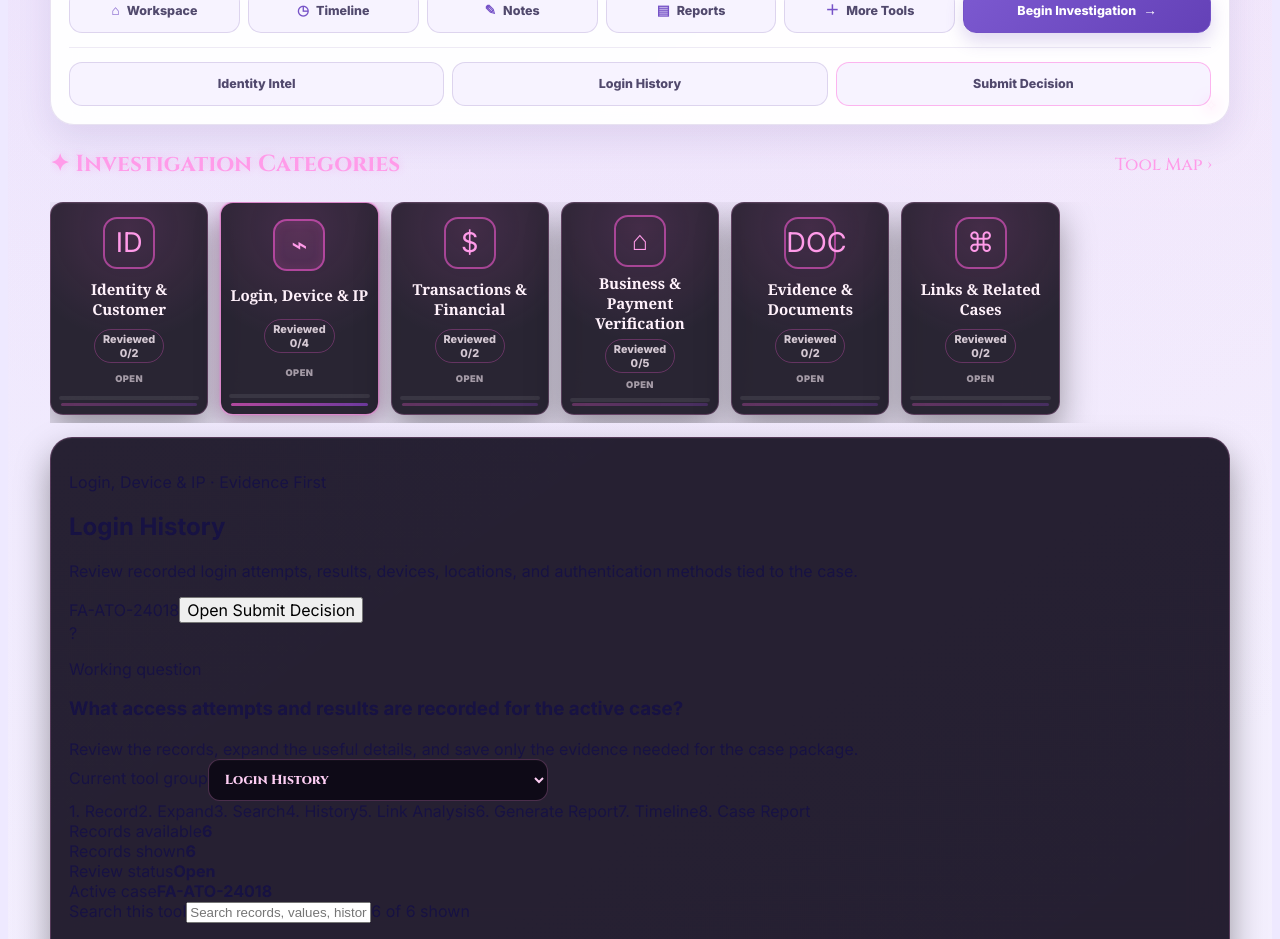
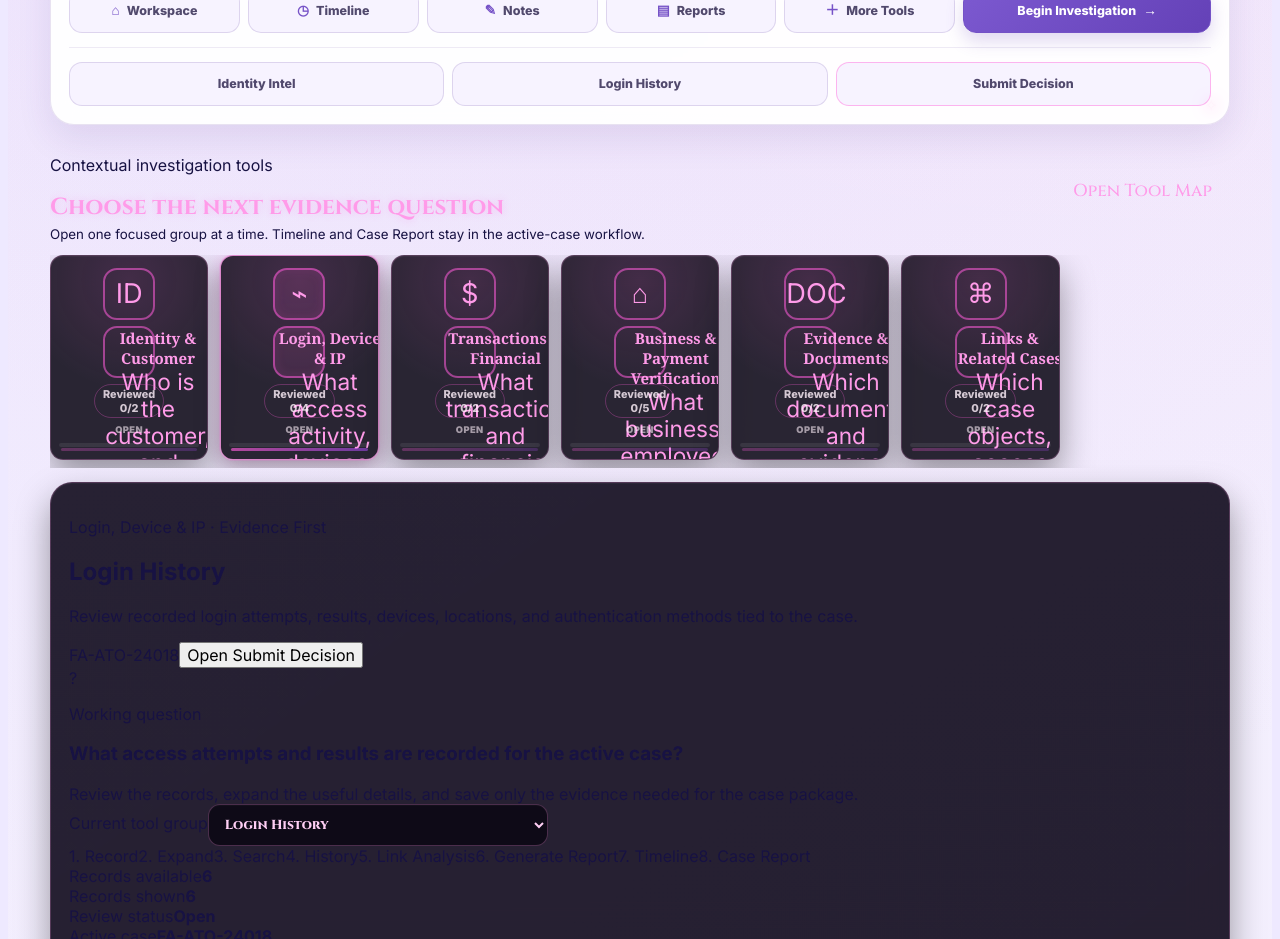
Before and after one commit to iamre2024-debug/fraud-Academy-v1, a React (Vite) app: page / in a window 1280 px wide. Shown: the part 1560-2499 px from the top of the page. Built offline with nearby package versions, Linux system fonts and the light colour scheme.

Commit message:
Redesign contextual investigation tool groups

```diff
--- a/src/CategoryTileRail.jsx
+++ b/src/CategoryTileRail.jsx
@@ -9,17 +9,43 @@ export default function CategoryTileRail({
   setExpandedId,
 }) {
   return (
-    <section className="visual-categories">
-      <div className="visual-section-heading"><h2>✦ Investigation Categories</h2><button type="button" onClick={() => onNavigate('academy')}>Tool Map ›</button></div>
+    <section className="visual-categories investigation-tool-groups-theme-v1" data-investigation-tool-groups="approved-theme-v1">
+      <header className="visual-section-heading investigation-tool-groups-heading">
+        <div>
+          <p>Contextual investigation tools</p>
+          <h2>Choose the next evidence question</h2>
+          <small>Open one focused group at a time. Timeline and Case Report stay in the active-case workflow.</small>
+        </div>
+        <button type="button" onClick={() => onNavigate('academy')}>Open Tool Map</button>
+      </header>
       <div className="visual-category-row">
         {categories.map((item) => {
           const reviewedCount = item.tools.filter((toolName) => currentCompleted.includes(toolName)).length;
           const progressPercent = Math.round((reviewedCount / item.tools.length) * 100);
           const complete = reviewedCount === item.tools.length;
           const status = complete ? 'Complete' : reviewedCount > 0 ? 'In progress' : 'Open';
+          const active = categoryKey === item.key;
           return (
-            <button key={item.key} type="button" className={`${categoryKey === item.key ? 'active' : ''} ${complete ? 'reviewed' : ''}`} onClick={() => { onInvestigate?.(); setCategoryKey(item.key); setTool(item.tools[0]); setExpandedId(''); }}>
-              <span>{item.icon}</span><strong>{item.label}</strong><em>{reviewedCount}/{item.tools.length}</em><small className="category-status-copy">{status}</small><div className="category-progress-track"><b style={{ width: `${progressPercent}%` }} /></div>
+            <button
+              key={item.key}
+              type="button"
+              className={`${active ? 'active' : ''} ${complete ? 'reviewed' : ''}`}
+              aria-pressed={active}
+              onClick={() => {
+                onInvestigate?.();
+                setCategoryKey(item.key);
+                setTool(item.tools[0]);
+                setExpandedId('');
+              }}
+            >
+              <span>{item.icon}</span>
+              <span className="investigation-category-copy">
+                <strong>{item.label}</strong>
+                <small>{item.question}</small>
+              </span>
+              <em>{reviewedCount}/{item.tools.length}</em>
+              <small className="category-status-copy">{status}</small>
+              <div className="category-progress-track"><b style={{ width: `${progressPercent}%` }} /></div>
             </button>
           );
         })}
```
